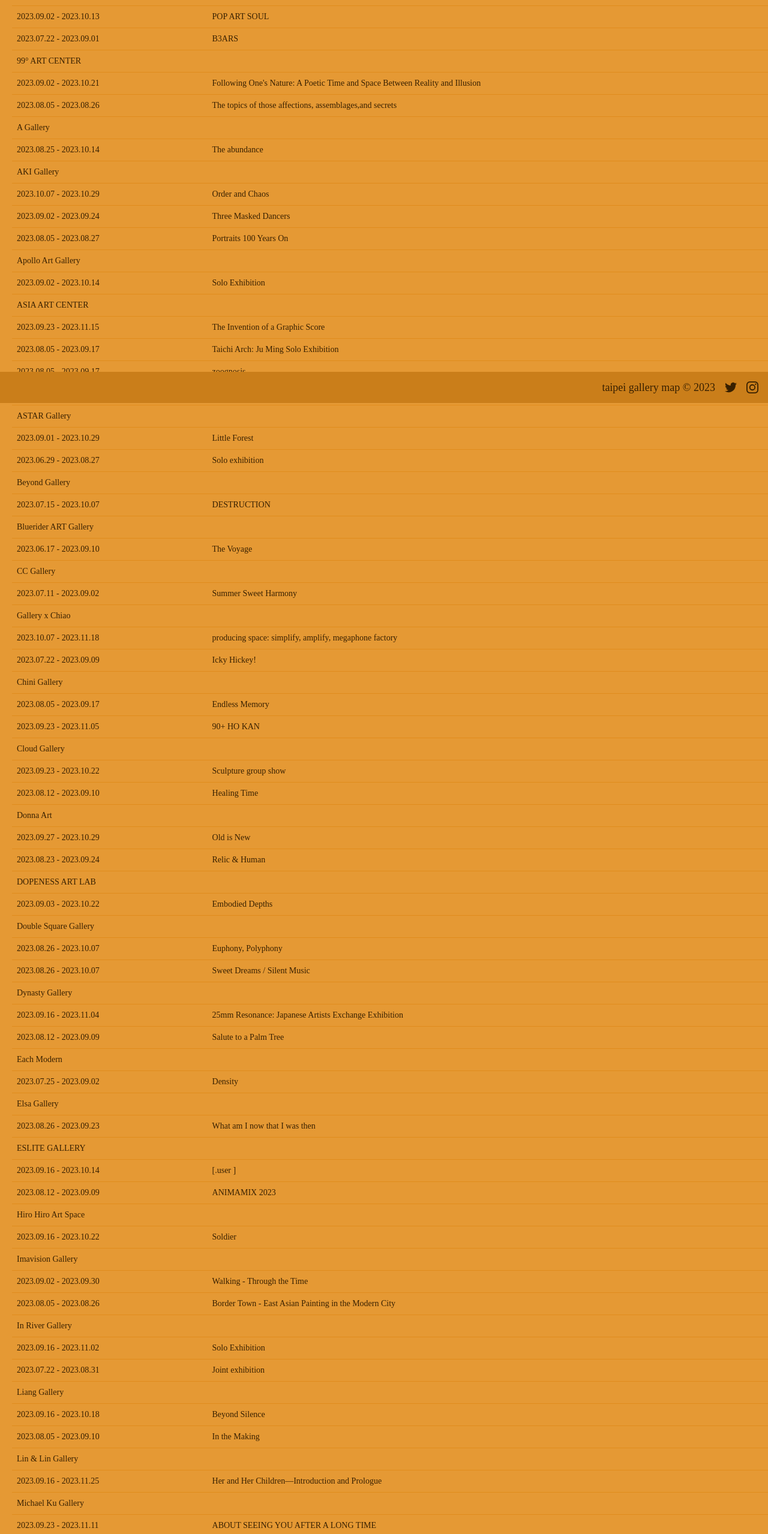
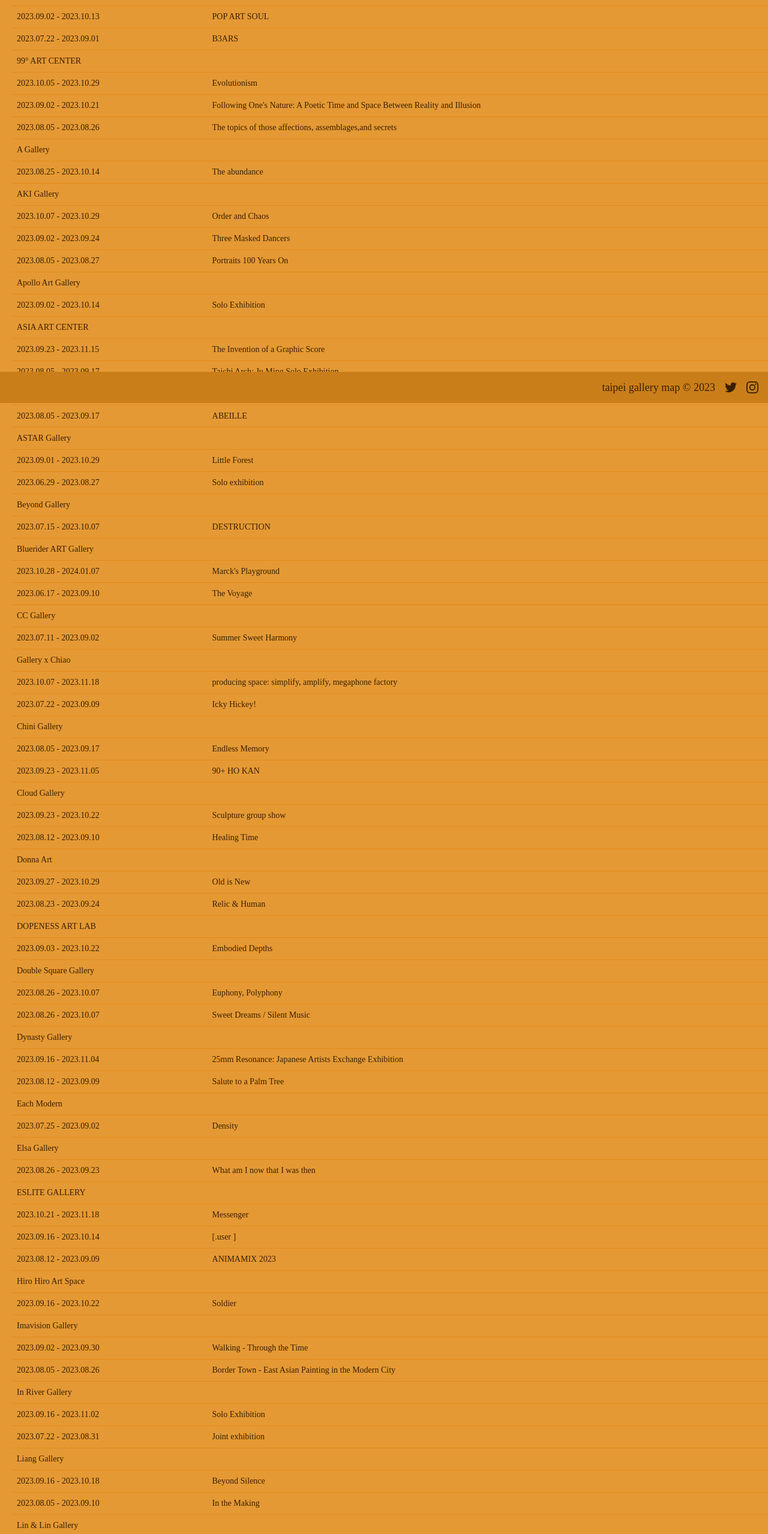
Before and after one commit to tjHsu/gallery-map, a Next.js app: page /events in a window 1280 px wide. Shown: the part 128-2686 px from the top of the page at 60% size. Built offline with nearby package versions, Linux system fonts and the light colour scheme; a web font is replaced by a local one.

Commit message:
Update 16.10.ts

```diff
--- a/src/constants/Constants.ts
+++ b/src/constants/Constants.ts
@@ -119,6 +119,11 @@ export const GALLERIES = [
     website: "https://99dac.com/",
     isSeparator: false,
     exhibitions: [{
+      artist: "Jenna CHANG",
+      showName: "Evolutionism",
+      date: "2023.10.05 - 2023.10.29",
+      openingDate: "2023.10.07 sat 15:00"
+    },{
       artist: "Kuo Bor-Jou",
       showName: "Following One's Nature: A Poetic Time and Space Between Reality and Illusion",
       date: "2023.09.02 - 2023.10.21",
@@ -620,6 +625,11 @@ export const GALLERIES = [
     website: "https://blueriderart.com/en/",
     isSeparator: false,
     exhibitions: [{
+      artist: "Marck",
+      showName: "Marck's Playground",
+      date: "2023.10.28 - 2024.01.07",
+      openingDate: "2023.10.28 sat 14:30 - 18:00"
+    }, {
       artist: "Various artists",
       showName: "Abstraction",
       date: "2023.05.09 - 2023.07.29",
@@ -1422,6 +1432,11 @@ export const GALLERIES = [
     website: "https://www.eslitegallery.com/en/",
     isSeparator: false,
     exhibitions: [{
+      artist: "CHENG Nung-Hsuan",
+      showName: "Messenger",
+      date: "2023.10.21 - 2023.11.18",
+      openingDate: "2023.10.21 sat 15:00 - 17:00"
+    }, {
       artist: "HsienYu CHENG",
       showName: "[.user     ]",
       date: "2023.09.16 - 2023.10.14",
@@ -2225,7 +2240,7 @@ export const GALLERIES = [
     exhibitions: [{
       artist: "Melanie Chacko",
       showName: "Wind blows on the dust and snorts like a tremendous beast",
-      date: "2023.09.16 - 2023.10.21",
+      date: "2023.09.16 - 2023.10.22",
       openingDate: ""
     }, {
       artist: "",
@@ -2927,6 +2942,16 @@ export const GALLERIES = [
     website: "https://www.whitestone-gallery.com/",
     isSeparator: false,
     exhibitions: [{
+      artist: "Philip Colbert",
+      showName: "Journey to the Lobster Planet - Taipei",
+      date: "2023.10.21 - 2023.12.02",
+      openingDate: "2023.10.21 sat 18:00"
+    },{
+      artist: "Sinje Lee",
+      showName: "Beyond Silence",
+      date: "2023.09.16 - 2023.10.18",
+      openingDate: ""
+    },{
       artist: "Jiro YOSHIHARA, Kazuo SHIRAGA, Yasuo SUMI, Shozo SHIMAMOTO, Atsuko TANAKA",
       showName: "AFTER GUTAI: Free Collision",
       date: "2023.08.19 - 2023.09.30",
```
